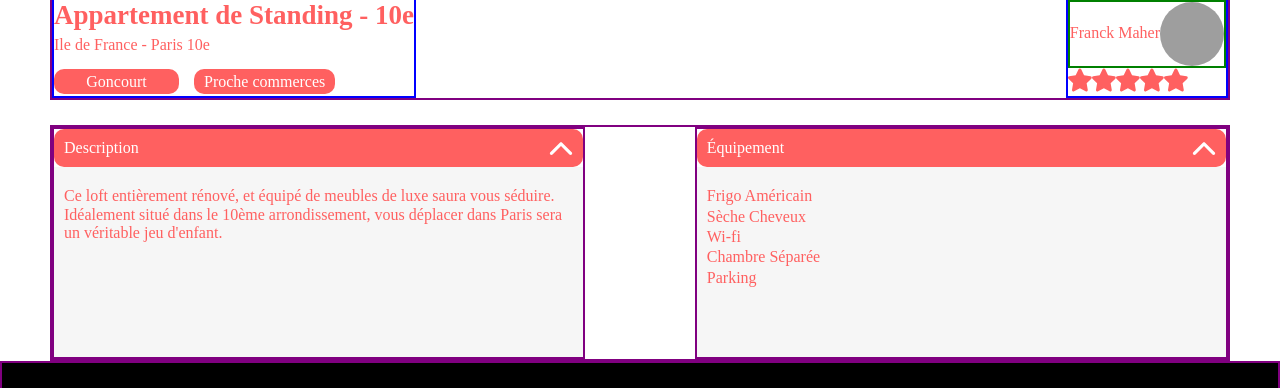
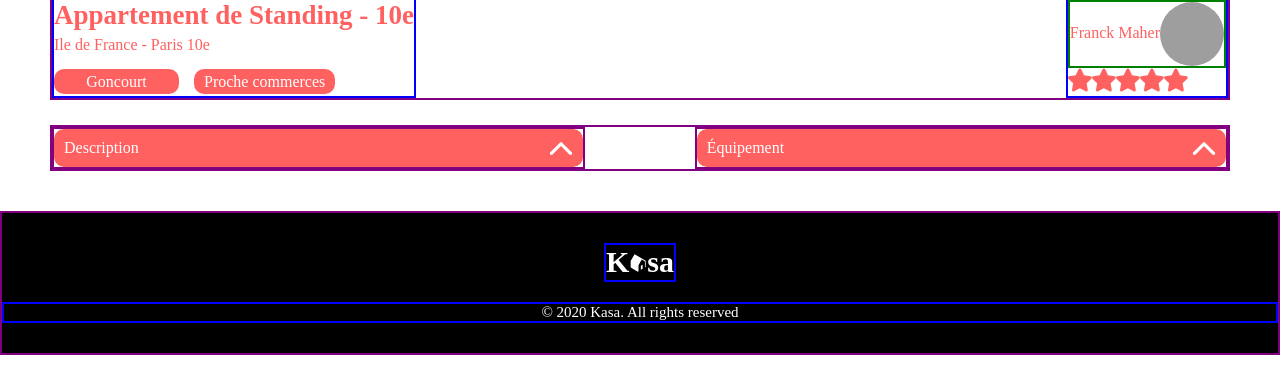
Before and after one commit to matthieuClio/Kasa, a React (Vite) app: page /accomodation/0979876d in a window 1280 px wide. Shown: the part 564-952 px from the top of the page. After the commit the page ends 919 px from the top, so only its background shows below. Built offline with nearby package versions, Linux system fonts and the light colour scheme; grey boxes are pictures that could not be loaded; a web font is replaced by a local one.

Commit message:
Feat (accomodation) : add animation on details component.

```diff
--- a/src/assets/sass/component/component.scss
+++ b/src/assets/sass/component/component.scss
@@ -199,22 +199,46 @@
         background-color: $details-background;
         border-radius: 10px;
         color: $details-color;
+        transition: all 0.5s;
 
         &__icon {
             width: 24px;
             height: 13px;
             cursor: pointer;
+            transition: all 0.5s;
         }
     }
 
     &__informations {
-        padding: 20px 10px 20px 10px;
-        min-height: 150px;
-        background-color: #F6F6F6;
+        padding: 0 10px 0 10px;
+        transition: all 0.5s;
+        transform: translateY(0%);
+        height: 0;
+        transform-origin: top;
+        background-color: $details-informations-background;
         color: $details-informations-color;
+        overflow: hidden;
+
+        &__description {
+            line-height: 23px;
+        }
 
         &__equipements {
-            padding-bottom: 2px;
+            line-height: 23px;
         }
     }
 }
+
+// Details : animation
+.details-container-information-animation {
+    height: 150px;
+    padding: 20px 10px 20px 10px;
+}
+
+.details-container-icon-animation {
+    transform: rotate(180deg);
+}
+
+.detail-container-contain-animation {
+    border-radius: 3px;
+}
--- a/src/assets/sass/pages/page.scss
+++ b/src/assets/sass/pages/page.scss
@@ -49,6 +49,7 @@
         display: flex;
         flex-wrap: wrap;
         justify-content: space-between;
+        margin-bottom: 40px;
     }
 }
 
--- a/src/assets/sass/utils/utils.scss
+++ b/src/assets/sass/utils/utils.scss
@@ -32,6 +32,7 @@ $rating-active: #FF6060;
 $details-background: #FF6060;
 $details-color: #FFFFFF;
 $details-informations-color: #FF6060;
+$details-informations-background: #F6F6F6;
 
 // FACTORED
 // ........
--- a/src/component/Details.jsx
+++ b/src/component/Details.jsx
@@ -1,26 +1,40 @@
+import { useState } from 'react'
 import PropTypes from 'prop-types'
 
 export default function Details ({ detailsTitle, textDescription, equipments }) {
+    const [isActive, setIsActive] = useState(false)
+
+    function animation () {
+        setIsActive(current => !current)
+    }
 
     return (
         <>
             <div className="details-container">
-                <div className="details-container__contain">
+                {/* Title */}
+                <div className={isActive?'details-container__contain detail-container-contain-animation':'details-container__contain'}>
                     {detailsTitle}
-                    <img src="/image/arrow-up.svg" className="details-container__contain__icon" />
+                    <img
+                        src="/image/arrow-up.svg"
+                        onClick={animation}
+                        className={isActive?'details-container__contain__icon details-container-icon-animation':'details-container__contain__icon'}
+                    />
                 </div>
 
-                <div className="details-container__informations">
+                {/* Container */}
+                <div className={isActive?'details-container__informations details-container-information-animation': 'details-container__informations'}>
                     {
                         // Show textDescription if have it
-                        textDescription?textDescription:
-
+                        textDescription?
+                        (<div className="details-container__informations__description">
+                            {textDescription}
+                        </div>):
                         // Else show equipement
-                        equipments.map((element, index) => (
+                        (equipments.map((element, index) => (
                             <div key={`${element}-${index}`} className="details-container__informations__equipements">
                                 {element}
                             </div>
-                        ))
+                        )))
                     }
                 </div>
             </div>
--- a/src/component/Gallery.jsx
+++ b/src/component/Gallery.jsx
@@ -8,6 +8,7 @@ export default function Gallery ({ picturesSrc }) {
     // Change picture
     // (not in a script file cause of State modification)
     function changePicture (pictureToDisplay) {
+
         // We are to the first and want go to the last picture
         if (pictureToDisplay < 0) {
             setCurrentPicture(nbPictures -1)
```
